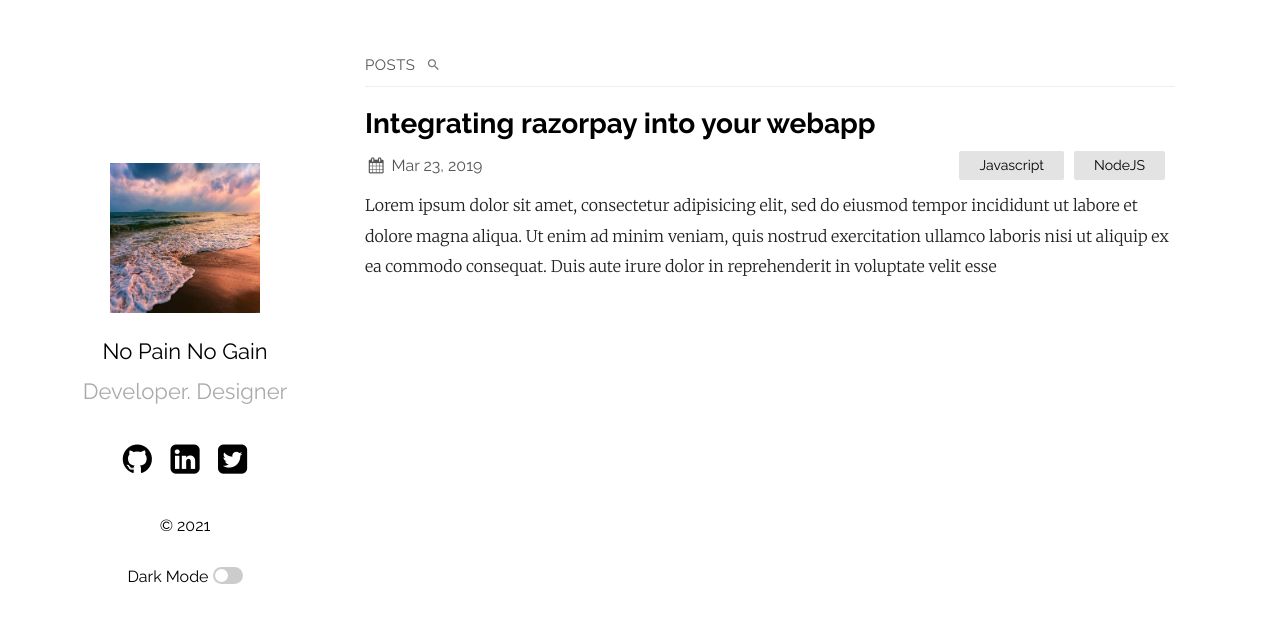
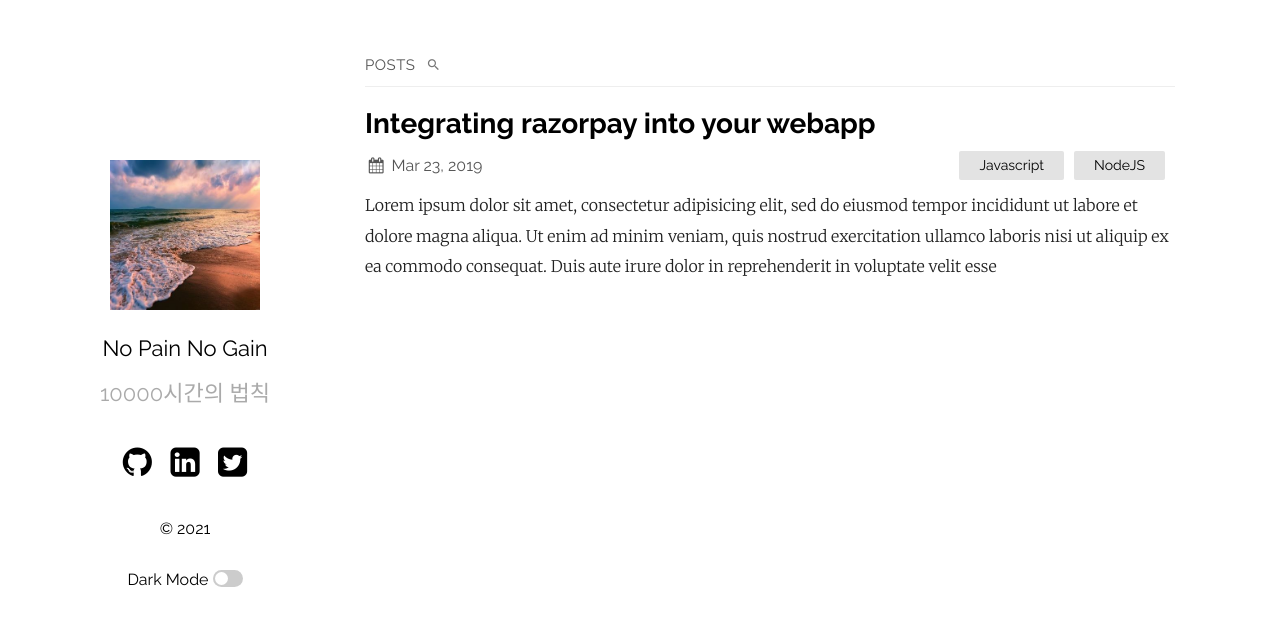
Before and after one commit to starleejungmin/starleejungmin.github.io, a Jekyll site: the page built from index.md, in a window 1280 px wide. Shown: the top 626 px of the page. Built offline with Jekyll 4.4.1, drawn with Linux system fonts in a browser that asks for light colours; part of the change alters nothing that is shown.

Commit message:
config 변경

```diff
--- a/_config.yml
+++ b/_config.yml
@@ -1,5 +1,6 @@
-title: Your awesome title
-author: GitHub User
+locle: "ko-KR"
+title: 정민 Github
+author: https://starleejungmin.github.io/
 email: your-email@domain.com
 description: > # this means to ignore newlines until "show_exerpts:"
   Write an awesome description for your new site here. You can edit this
@@ -13,7 +14,7 @@ sass:
   sass_dir: _sass
 plainwhite:
   name: No Pain No Gain
-  tagline: Developer. Designer
+  tagline: 10000시간의 법칙
   date_format: "%b %-d, %Y"
   sitemap: true # set to true to generate sitemap.xml content
   search: true # set to true to enable searchbar
@@ -27,7 +28,7 @@ plainwhite:
   # generate social links in footer
   social_links:
     twitter: samarsault
-    github:  samarsault
+    github:  starleejungmin
     linkedIn: in/samarsault
     #dribbble: jekyll
     #flickr:   jekyll
```
